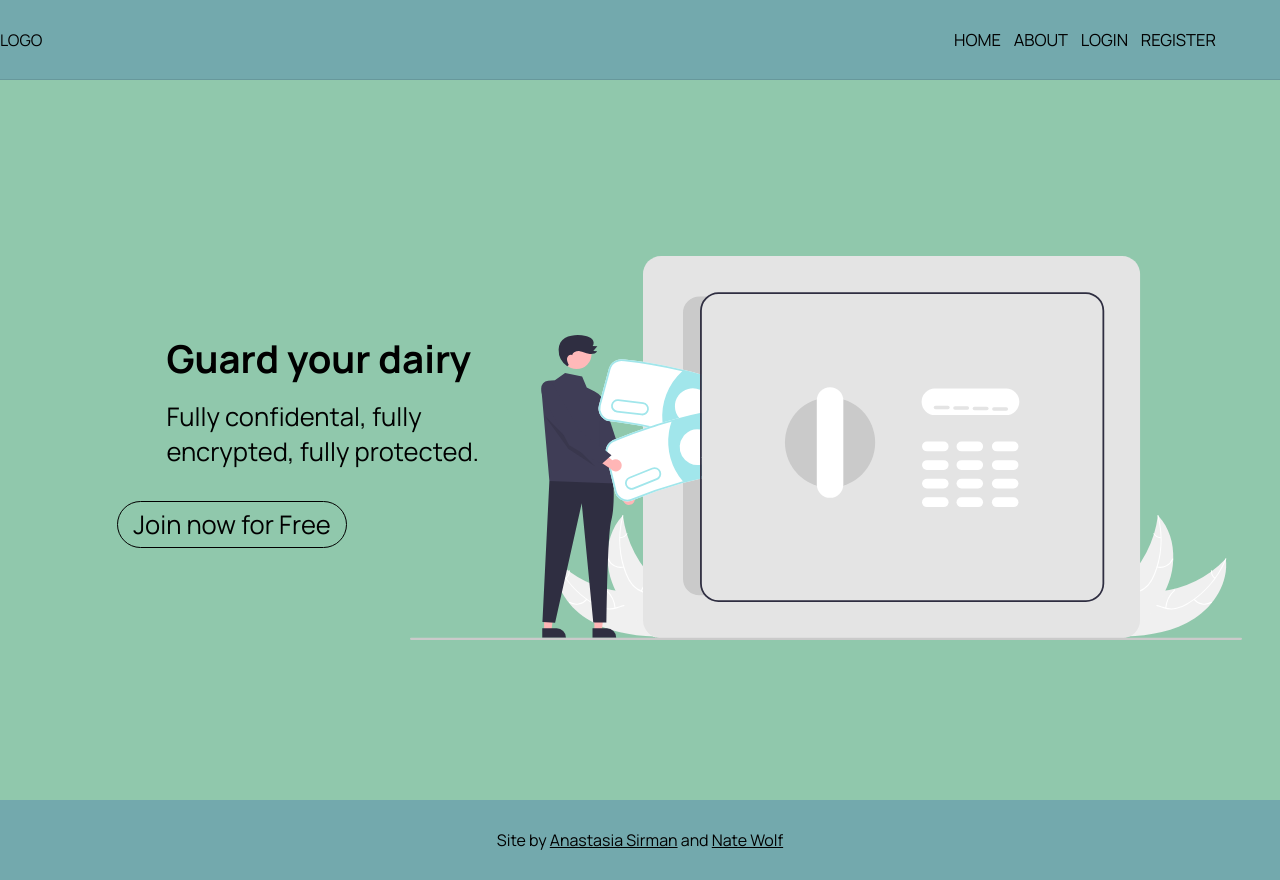
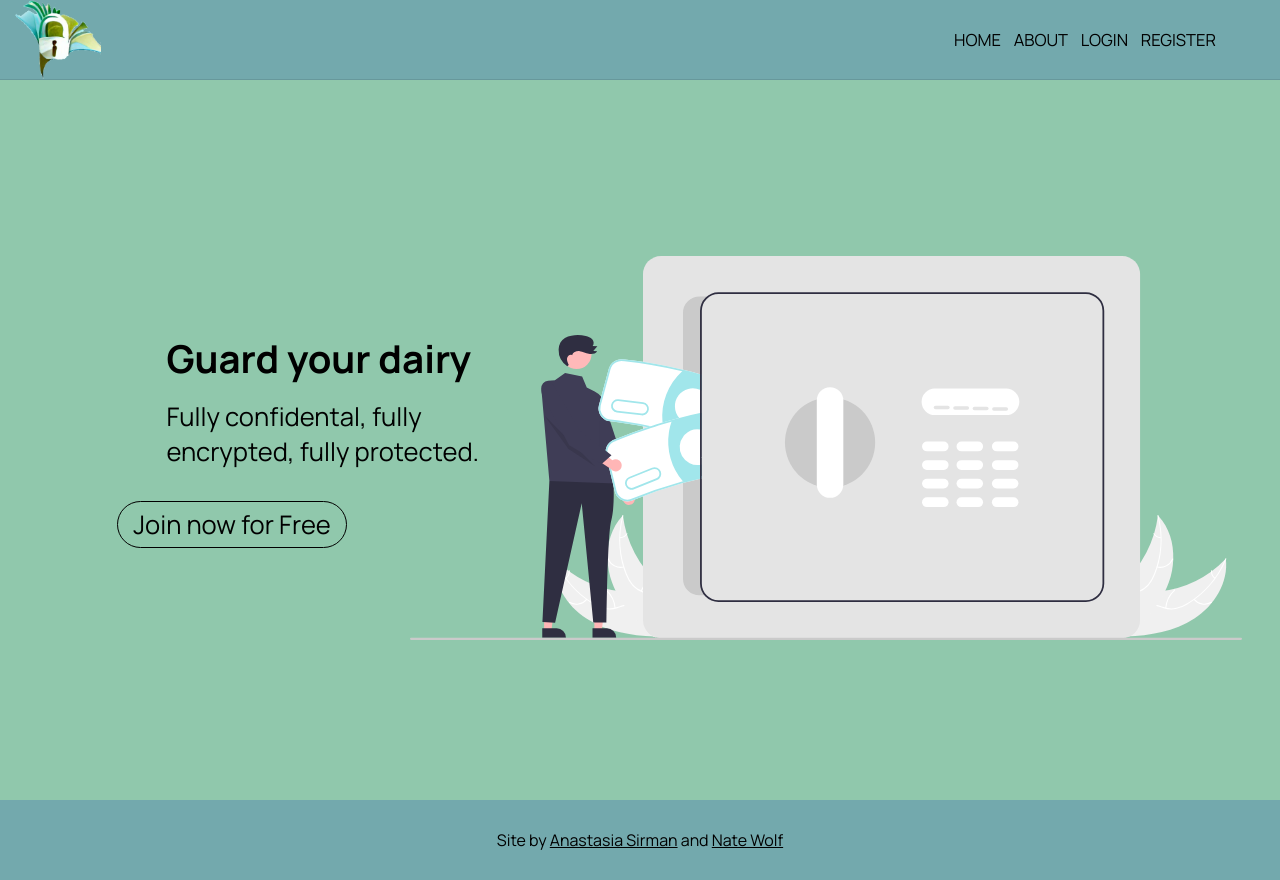
Before and after one commit to daragmas/kon_di, a React (Create React App) app in the folder kon_di_react/: page / in a window 1280 px wide. Built offline with nearby package versions, Linux system fonts and the light colour scheme.

Commit message:
added logo to navbar

```diff
--- a/kon_di_react/src/components/Navbar.js
+++ b/kon_di_react/src/components/Navbar.js
@@ -32,7 +32,7 @@ const NavBar = ({onLoginChange, loginState}) => {
 
     return (
         <nav className="navbar">
-            <div className='logo' >LOGO</div>
+            <img className='logo' src='kon_di_logo.png' alt='Logo'/>
             <ul className='nav-list'>
                 <NavLink style={{ textDecoration: 'none' }} to='/'><li className='nav-items btn-hover'>HOME</li></NavLink>
                 <NavLink style={{ textDecoration: 'none' }} to='/about'><li className='nav-items btn-hover'>ABOUT</li></NavLink>
--- a/kon_di_react/src/styles/navbar.css
+++ b/kon_di_react/src/styles/navbar.css
@@ -10,6 +10,9 @@
 
   .logo{
     margin-right: auto;
+    height: 100%;
+    width: auto;
+    padding-left: 1%;
   }
 
   .nav-list {
```
Also changed, not shown: kon_di_react/public/kon_di_logo.png (added).
